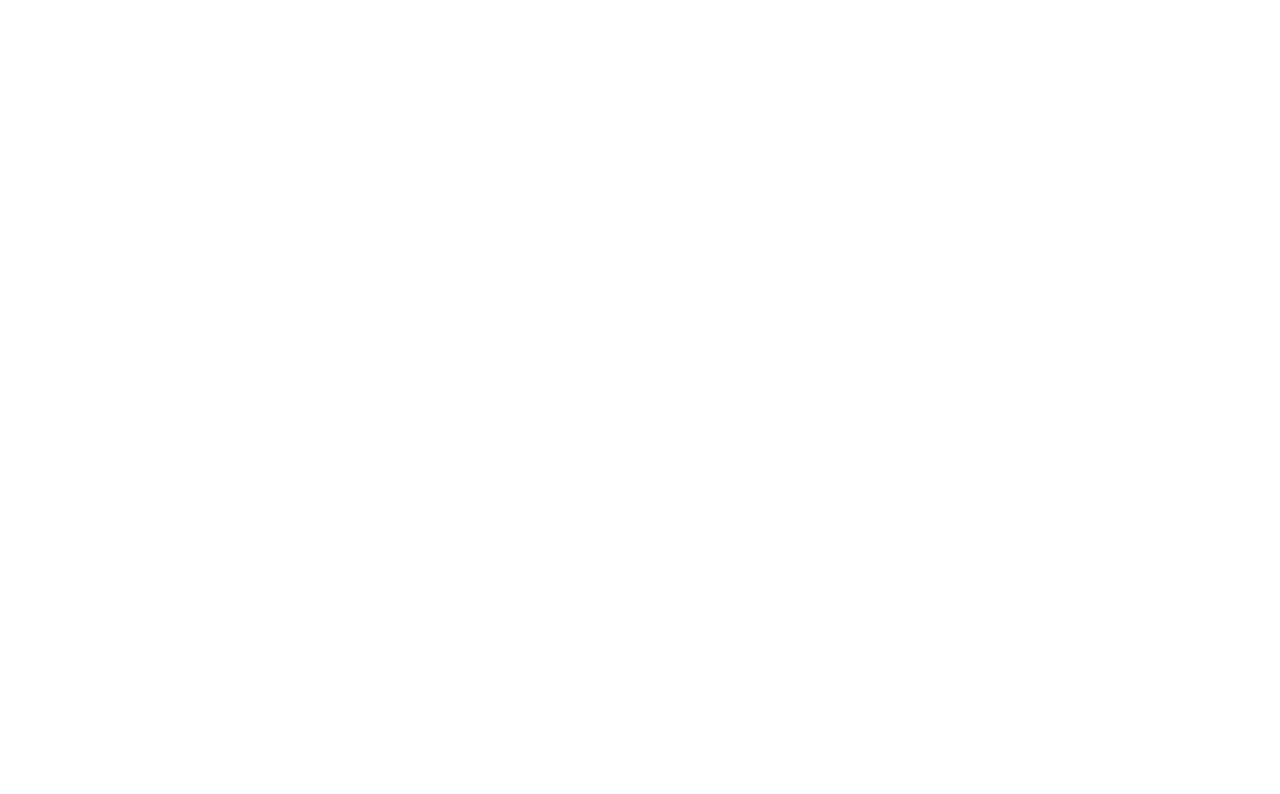
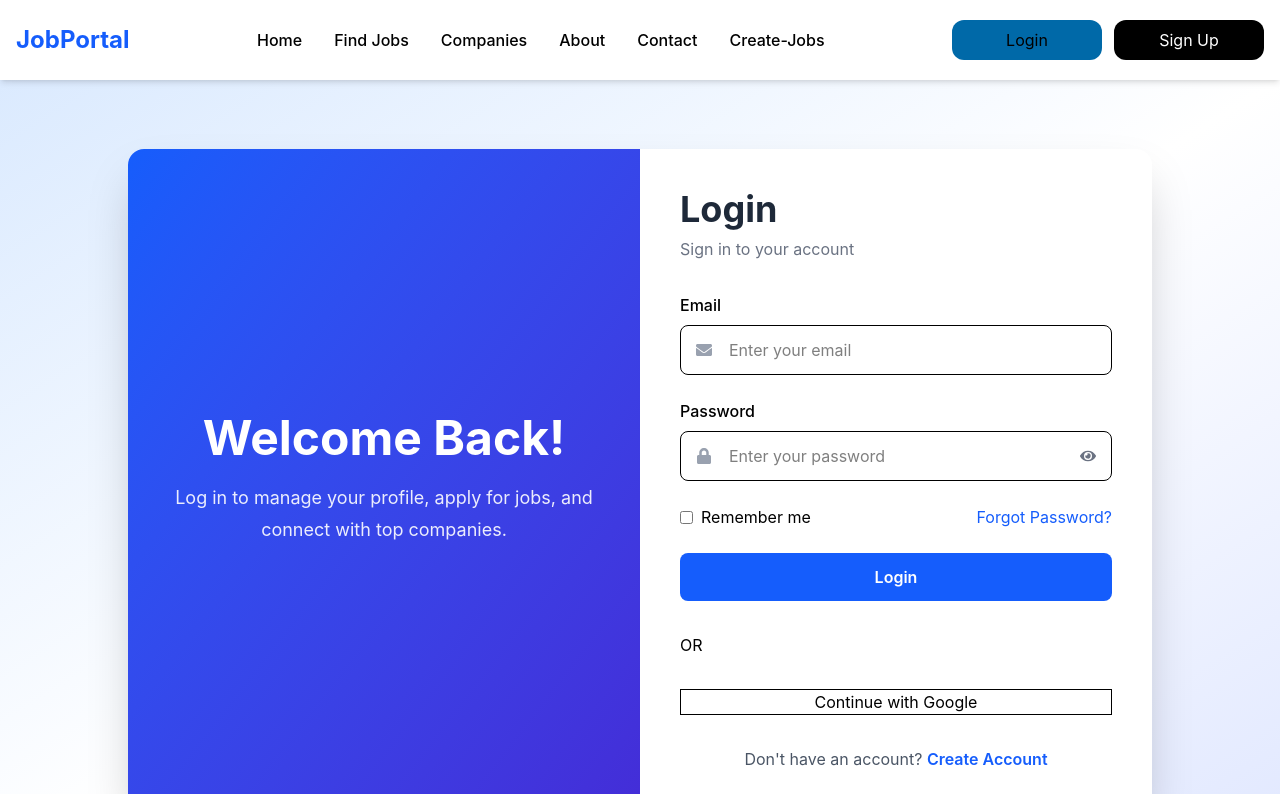
Before and after one commit to mashrurmahmud/Front-endEnginnering, a React (Vite) app: page /auth/login in a window 1280 px wide. Before the commit this address had no page. Shown: the top 794 px of the page. Built offline with nearby package versions, Linux system fonts and the light colour scheme.

Commit message:
env evoluation

```diff
--- /dev/null
+++ b/Components/AuthLayOut.jsx
@@ -0,0 +1,16 @@
+import React from 'react';
+import Header from './Header';
+import { Outlet } from 'react-router-dom';
+import Footer from './Footer';
+
+const AuthLayOut = () => {
+    return (
+        <div>
+            <Header/>
+            <Outlet/>
+            <Footer/>
+        </div>
+    );
+};
+
+export default AuthLayOut;
--- a/Components/Header.jsx
+++ b/Components/Header.jsx
@@ -34,7 +34,7 @@
 
          <button className="bg-sky-700 w-[150px] h-auto px-3 py-2 rounded-xl">
              <Link
-            to="/login"
+            to="/auth/login"
             className="btn btn-outline"
           >
             Login
--- /dev/null
+++ b/Components/LoginForm.jsx
@@ -0,0 +1,169 @@
+import React, { useState } from "react";
+import { useForm } from "react-hook-form";
+import { FaEnvelope, FaLock, FaEye, FaEyeSlash } from "react-icons/fa";
+import { Link } from "react-router-dom";
+
+const Login = () => {
+    const {register, handleSubmit} = useForm();
+    const [showPassword, setShowPassword] = useState(false);
+
+  const onSubmit = (data)=>{
+
+  }
+
+  return (
+    <div className="min-h-screen flex items-center justify-center bg-gradient-to-br from-blue-100 via-white to-indigo-100 p-5">
+
+      <div className="bg-white shadow-2xl rounded-2xl overflow-hidden max-w-5xl w-full grid md:grid-cols-2">
+
+        {/* Left Side */}
+        <div className="hidden md:flex flex-col justify-center items-center bg-gradient-to-br from-blue-600 to-indigo-700 text-white p-10">
+
+          <h1 className="text-5xl font-bold mb-5">
+            Welcome Back!
+          </h1>
+
+          <p className="text-center text-lg opacity-90 leading-8">
+            Log in to manage your profile, apply for jobs, and connect with top companies.
+          </p>
+
+
+        </div>
+
+        {/* Right Side */}
+        <div className="p-10">
+
+          <h2 className="text-4xl font-bold text-gray-800 mb-2">
+            Login
+          </h2>
+
+          <p className="text-gray-500 mb-8">
+            Sign in to your account
+          </p>
+
+          <form
+            onSubmit={handleSubmit(onSubmit)}
+            className="space-y-6"
+          >
+
+            {/* Email */}
+
+            <div>
+
+              <label className="font-medium mb-2 block">
+                Email
+              </label>
+
+              <div className="relative">
+
+                <FaEnvelope className="absolute left-4 top-1/2 -translate-y-1/2 text-gray-400" />
+
+                <input
+                  type="email"
+                  name="email"
+                  {...register('email')}
+                  placeholder="Enter your email"
+                  required
+                  className="w-full border rounded-lg py-3 pl-12 pr-4 focus:outline-none focus:ring-2 focus:ring-blue-500"
+                />
+
+              </div>
+
+            </div>
+
+            {/* Password */}
+
+            <div>
+
+              <label className="font-medium mb-2 block">
+                Password
+              </label>
+
+              <div className="relative">
+
+                <FaLock className="absolute left-4 top-1/2 -translate-y-1/2 text-gray-400" />
+
+                <input
+                  type={showPassword ? "text" : "password"}
+                  name="password"
+                  {...register('password')}
+                  placeholder="Enter your password"
+                  required
+                  className="w-full border rounded-lg py-3 pl-12 pr-12 focus:outline-none focus:ring-2 focus:ring-blue-500"
+                />
+
+                <button
+                  type="button"
+                  onClick={() => setShowPassword(!showPassword)}
+                  className="absolute right-4 top-1/2 -translate-y-1/2 text-gray-500"
+                >
+                  {showPassword ? <FaEyeSlash /> : <FaEye />}
+                </button>
+
+              </div>
+
+            </div>
+
+            {/* Remember */}
+
+            <div className="flex justify-between items-center">
+
+              <label className="flex items-center gap-2 cursor-pointer">
+
+                <input
+                  type="checkbox"
+                  className="checkbox checkbox-primary"
+                />
+
+                <span>Remember me</span>
+
+              </label>
+
+              <Link
+                to="/forgot-password"
+                className="text-blue-600 hover:underline"
+              >
+                Forgot Password?
+              </Link>
+
+            </div>
+
+            {/* Login Button */}
+
+            <button className="w-full bg-blue-600 hover:bg-blue-700 text-white py-3 rounded-lg font-semibold transition">
+              Login
+            </button>
+
+          </form>
+
+          {/* Divider */}
+
+          <div className="divider my-8">OR</div>
+
+          {/* Google */}
+
+          <button className="btn w-full bg-white border hover:bg-gray-50 text-black">
+            Continue with Google
+          </button>
+
+          {/* Register */}
+
+          <p className="text-center mt-8 text-gray-600">
+            Don't have an account?{" "}
+            <Link
+              to="/register"
+              className="text-blue-600 font-semibold hover:underline"
+            >
+              Create Account
+            </Link>
+          </p>
+
+        </div>
+
+      </div>
+
+    </div>
+  );
+};
+
+export default Login;
--- /dev/null
+++ b/client.js
@@ -0,0 +1,16 @@
+import axios from "axios";
+
+export const axiosInstance = axios.create({
+    baseURL: import.meta.env.VITE_BASE_URL_AUTH,
+    headers: {
+        "Content-Type": "application/json",
+    },
+});
+
+
+export const jobaxiosInstance = axios.create({
+    baseURL: "https://backend-github-engineering.vercel.app/job",
+    headers: {
+        "Content-Type": "application/json",
+    },
+})
--- a/src/App.jsx
+++ b/src/App.jsx
@@ -7,6 +7,8 @@
 import HomeLayOut from './Layout/HomeLayOut'
 import JobLayou from '../Components/JobLayOut/JobLayou'
 import CreateJob from '../Components/CreateJobform/CreateJob'
+import AuthLayOut from '../Components/AuthLayOut'
+import Login from '../Components/LoginForm'
 
 function App() {
   const [count, setCount] = useState(0)
@@ -26,6 +28,10 @@
 
 
      </Route>
+     <Route path='/auth' element={<AuthLayOut/>}>
+     <Route path='/auth/login' element={<Login/>}/>
+
+     </Route>
    </Routes>
    </BrowserRouter>
    </>
```
Also changed, not shown: 1 other file (tests, documents, lock files or other folders).
